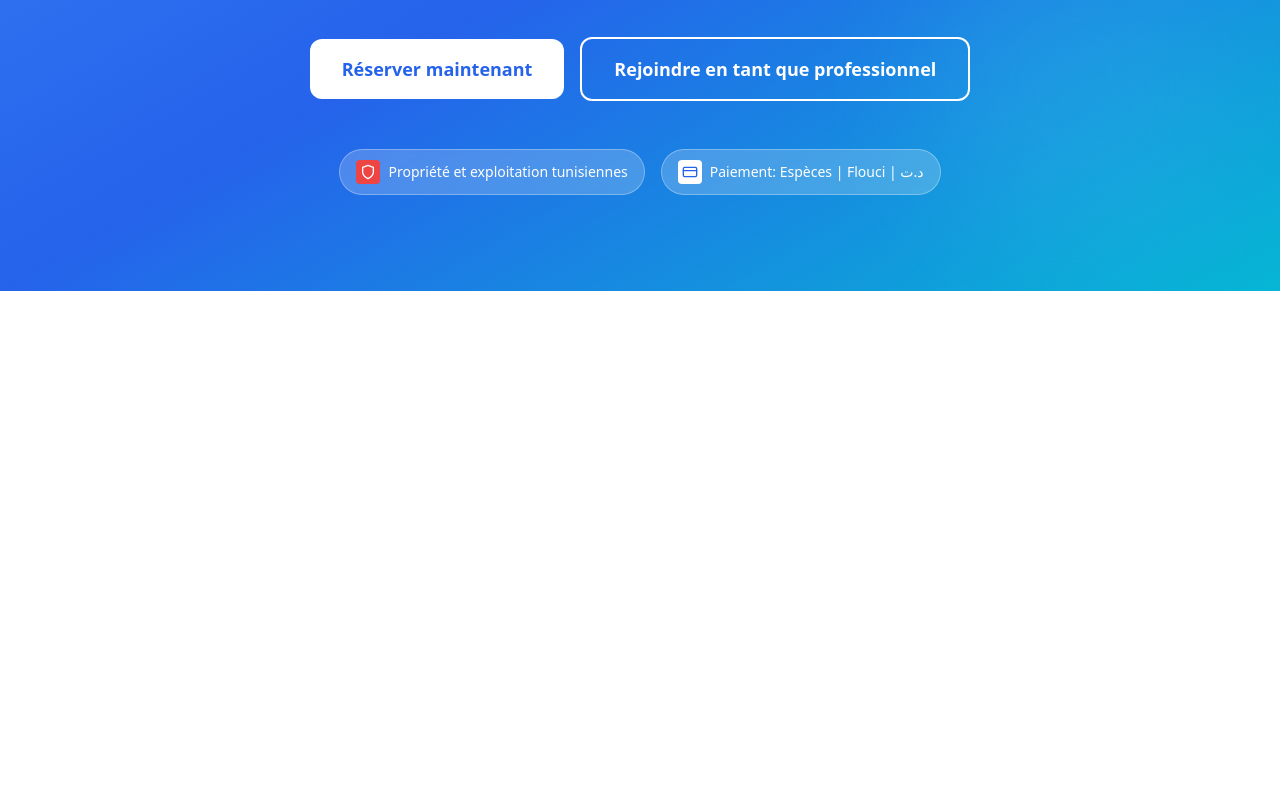
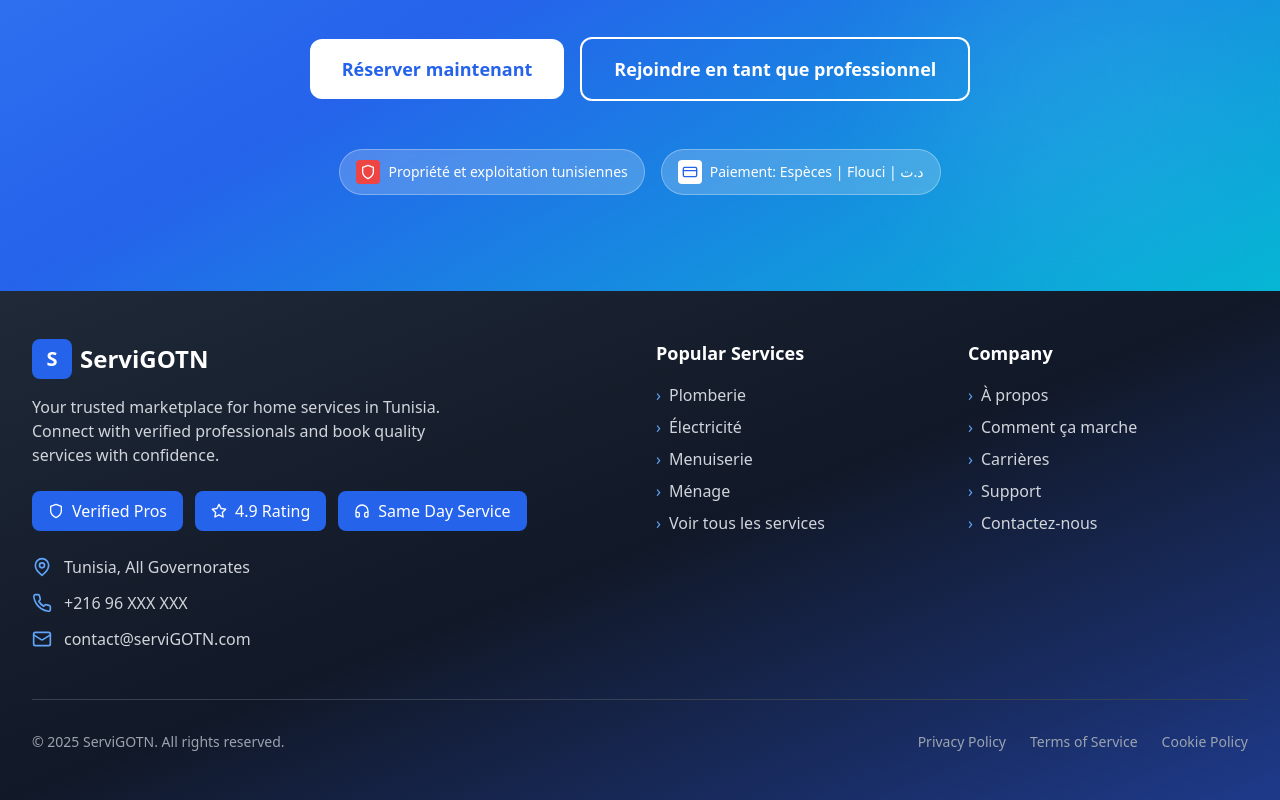
Before and after one commit to aymench10/ServiGo, a React (Vite) app: page / in a window 1280 px wide. Shown: the part 2661-3461 px from the top of the page. Before the commit the page ends 2952 px from the top, so only its background shows below. Built offline with nearby package versions, Linux system fonts and the light colour scheme; no server answers.

Commit message:
accueil buttom

```diff
--- /dev/null
+++ b/src/components/Footer.jsx
@@ -0,0 +1,137 @@
+import React from 'react'
+import { Link } from 'react-router-dom'
+import { MapPin, Phone, Mail, Shield, Star, Headphones } from 'lucide-react'
+
+const Footer = () => {
+  const popularServices = [
+    { name: 'Plomberie', path: '/services?category=Plomberie' },
+    { name: 'Électricité', path: '/services?category=Électricité' },
+    { name: 'Menuiserie', path: '/services?category=Menuiserie' },
+    { name: 'Ménage', path: '/services?category=Ménage' },
+    { name: 'Voir tous les services', path: '/services' }
+  ]
+
+  const companyLinks = [
+    { name: 'À propos', path: '/about' },
+    { name: 'Comment ça marche', path: '/how-it-works' },
+    { name: 'Carrières', path: '/careers' },
+    { name: 'Support', path: '/contact' },
+    { name: 'Contactez-nous', path: '/contact' }
+  ]
+
+  return (
+    <footer className="bg-gradient-to-br from-gray-800 via-gray-900 to-blue-900 text-white">
+      <div className="max-w-7xl mx-auto px-4 sm:px-6 lg:px-8 py-12">
+        <div className="grid grid-cols-1 md:grid-cols-2 lg:grid-cols-4 gap-8">
+          {/* Brand Section */}
+          <div className="lg:col-span-2">
+            <div className="flex items-center space-x-2 mb-4">
+              <div className="w-10 h-10 bg-blue-600 rounded-lg flex items-center justify-center">
+                <span className="text-white font-bold text-xl">S</span>
+              </div>
+              <h3 className="text-2xl font-bold">ServiGOTN</h3>
+            </div>
+
+            <p className="text-gray-300 mb-6 max-w-md">
+              Your trusted marketplace for home services in Tunisia. Connect with verified professionals and book quality services with confidence.
+            </p>
+
+            {/* Action Buttons */}
+            <div className="flex flex-wrap gap-3 mb-6">
+              <button className="px-4 py-2 bg-blue-600 hover:bg-blue-700 rounded-lg font-medium transition-colors flex items-center space-x-2">
+                <Shield className="w-4 h-4" />
+                <span>Verified Pros</span>
+              </button>
+              <button className="px-4 py-2 bg-blue-600 hover:bg-blue-700 rounded-lg font-medium transition-colors flex items-center space-x-2">
+                <Star className="w-4 h-4" />
+                <span>4.9 Rating</span>
+              </button>
+              <button className="px-4 py-2 bg-blue-600 hover:bg-blue-700 rounded-lg font-medium transition-colors flex items-center space-x-2">
+                <Headphones className="w-4 h-4" />
+                <span>Same Day Service</span>
+              </button>
+            </div>
+
+            {/* Contact Info */}
+            <div className="space-y-3">
+              <div className="flex items-center space-x-3 text-gray-300">
+                <MapPin className="w-5 h-5 text-blue-400" />
+                <span>Tunisia, All Governorates</span>
+              </div>
+              <div className="flex items-center space-x-3 text-gray-300">
+                <Phone className="w-5 h-5 text-blue-400" />
+                <a href="tel:+21696000000" className="hover:text-white transition-colors">
+                  +216 96 XXX XXX
+                </a>
+              </div>
+              <div className="flex items-center space-x-3 text-gray-300">
+                <Mail className="w-5 h-5 text-blue-400" />
+                <a href="mailto:contact@servigotn.com" className="hover:text-white transition-colors">
+                  contact@serviGOTN.com
+                </a>
+              </div>
+            </div>
+          </div>
+
+          {/* Popular Services */}
+          <div>
+            <h4 className="text-lg font-bold mb-4">Popular Services</h4>
+            <ul className="space-y-2">
+              {popularServices.map((service, index) => (
+                <li key={index}>
+                  <Link
+                    to={service.path}
+                    className="text-gray-300 hover:text-white transition-colors flex items-center space-x-2"
+                  >
+                    <span className="text-blue-400">›</span>
+                    <span>{service.name}</span>
+                  </Link>
+                </li>
+              ))}
+            </ul>
+          </div>
+
+          {/* Company */}
+          <div>
+            <h4 className="text-lg font-bold mb-4">Company</h4>
+            <ul className="space-y-2">
+              {companyLinks.map((link, index) => (
+                <li key={index}>
+                  <Link
+                    to={link.path}
+                    className="text-gray-300 hover:text-white transition-colors flex items-center space-x-2"
+                  >
+                    <span className="text-blue-400">›</span>
+                    <span>{link.name}</span>
+                  </Link>
+                </li>
+              ))}
+            </ul>
+          </div>
+        </div>
+
+        {/* Bottom Bar */}
+        <div className="mt-12 pt-8 border-t border-gray-700">
+          <div className="flex flex-col md:flex-row justify-between items-center space-y-4 md:space-y-0">
+            <p className="text-gray-400 text-sm">
+              © 2025 ServiGOTN. All rights reserved.
+            </p>
+            <div className="flex space-x-6">
+              <Link to="/privacy" className="text-gray-400 hover:text-white text-sm transition-colors">
+                Privacy Policy
+              </Link>
+              <Link to="/terms" className="text-gray-400 hover:text-white text-sm transition-colors">
+                Terms of Service
+              </Link>
+              <Link to="/cookies" className="text-gray-400 hover:text-white text-sm transition-colors">
+                Cookie Policy
+              </Link>
+            </div>
+          </div>
+        </div>
+      </div>
+    </footer>
+  )
+}
+
+export default Footer
--- a/src/pages/Home.jsx
+++ b/src/pages/Home.jsx
@@ -5,6 +5,7 @@ import Features from '../components/Features'
 import CitiesSection from '../components/CitiesSection'
 import Stats from '../components/Stats'
 import CTASection from '../components/CTASection'
+import Footer from '../components/Footer'
 
 const Home = () => {
   return (
@@ -15,6 +16,7 @@ const Home = () => {
       <CitiesSection />
       <Stats />
       <CTASection />
+      <Footer />
     </div>
   )
 }
```
